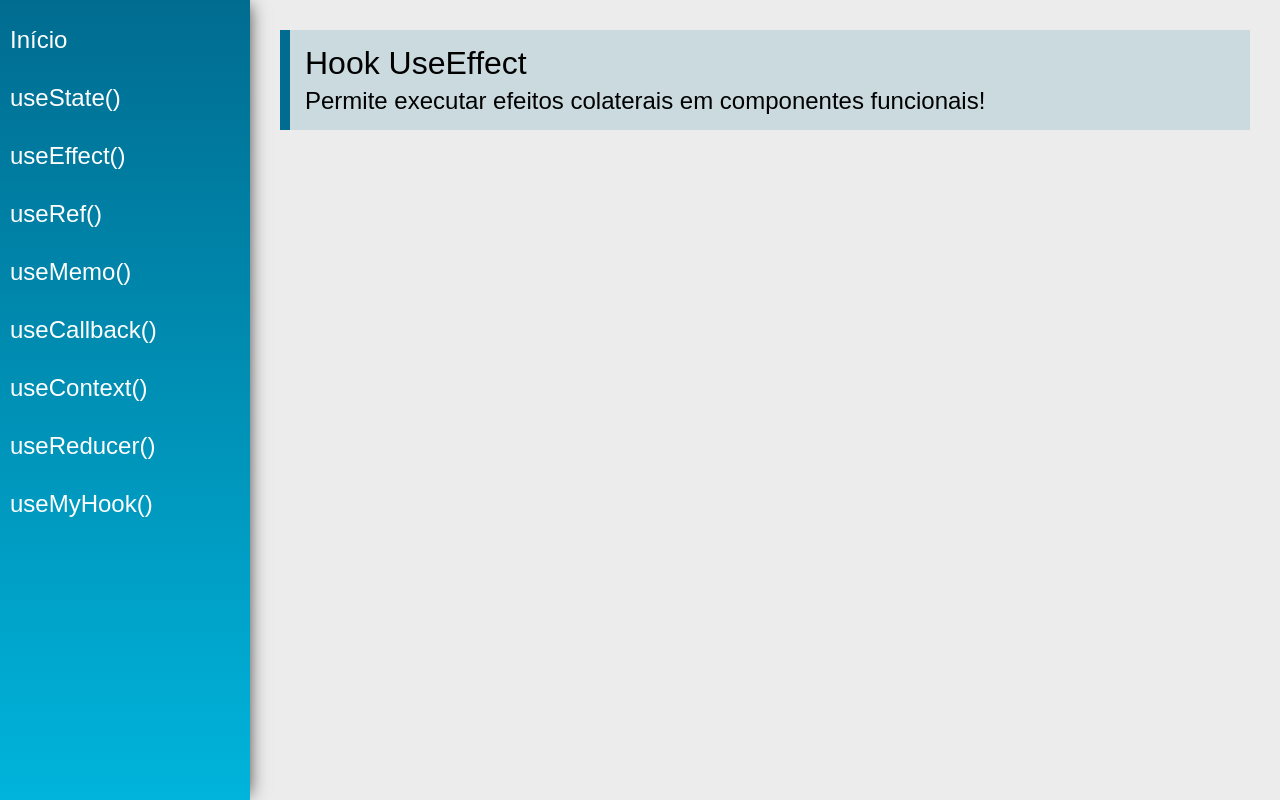
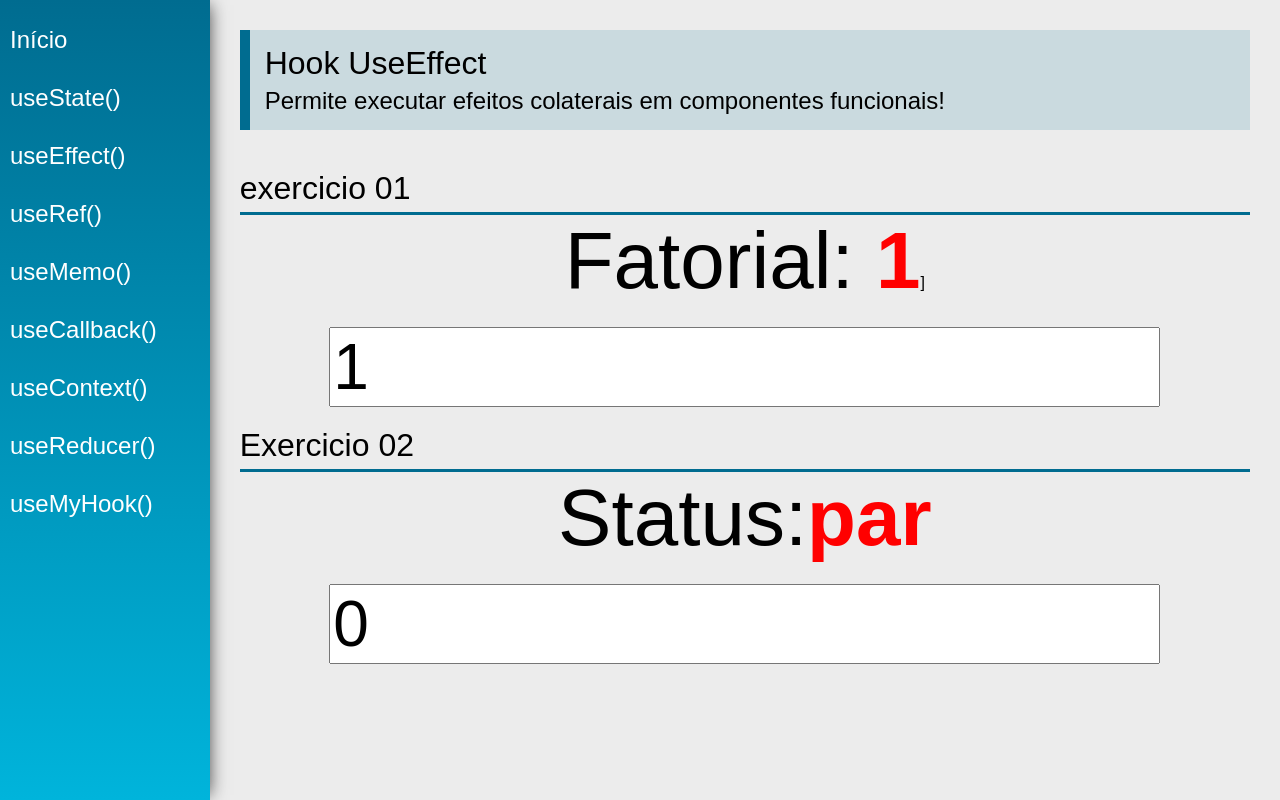
Before and after one commit to viniciosComerciante/React-Hooks, a React (Create React App) app: page /useEffect in a window 1280 px wide. Built offline with nearby package versions, Linux system fonts and the light colour scheme.

Commit message:
aula useRef 1 finalizada

```diff
--- a/src/views/examples/UseEffect.jsx
+++ b/src/views/examples/UseEffect.jsx
@@ -1,15 +1,103 @@
-import React from 'react'
-import PageTitle from '../../components/layout/PageTitle'
+import React, { useState, useEffect } from "react";
+import PageTitle from "../../components/layout/PageTitle";
+import SectionTitle from "../../components/layout/SectionTitle";
 
 const UseEffect = (props) => {
+  const [number, setNumber] = useState(1);
+  const [fatorial, setFatorial] = useState(1);
+
+  const [parOuImpar, setParOuImpar] = useState("par");
+  const [numParOuImpar, setNumParOuImpar] = useState(0);
+
+  useEffect(
+
+
+
+    function () {
+
+      function calcFatorial(n) {
+        const num = parseInt(n);
+        if (num < 0) return -1;
+
+        if (num === 0) return 1;
+
+        return calcFatorial(n - 1) * n;
+      }
+
+      setFatorial(calcFatorial(number));
+    },
+    [number]
+  );
+
+  useEffect(
+    function () {
+      if (fatorial > 1000) {
+        document.title = "eitaaa!!";
+      } else {
+        document.title = "normal";
+      }
+    },
+    [fatorial]
+  );
+
+
+
+  useEffect(
+    function () {
+      if (numParOuImpar % 2 === 0) {
+        setParOuImpar('par')
+      } else {
+        setParOuImpar('impar');
+      }
+    },
+    [numParOuImpar]
+  );
+
   return (
     <div className="UseEffect">
       <PageTitle
         title="Hook UseEffect"
         subtitle="Permite executar efeitos colaterais em componentes funcionais!"
       />
+      <SectionTitle title="exercicio 01"></SectionTitle>
+      <div className="center">
+        <div>
+          <span className="text">Fatorial: </span>
+          <span className="text red">
+            {fatorial === -1 ? "Não existe" : fatorial}
+          </span>
+          ]
         </div>
-    )
-}
+        <input
+          type="number"
+          className="input"
+          value={number}
+          onChange={(e) => setNumber(e.target.value)}
+        />
+      </div>
 
-export default UseEffect
+
+
+      <SectionTitle title="Exercicio 02"></SectionTitle>
+
+
+
+      <div className="center">
+        <div>
+          <span className="text">Status:</span>
+          <span className="text red">{parOuImpar}</span>
+          <input
+            type="number"
+            className="input"
+            value={numParOuImpar}
+            onChange={(e) => {
+              setNumParOuImpar(e.target.value);
+            }}
+          />
+        </div>
+      </div>
+    </div>
+  );
+};
+
+export default UseEffect;
--- a/src/views/examples/UseRef.jsx
+++ b/src/views/examples/UseRef.jsx
@@ -1,13 +1,34 @@
-import React from 'react'
+import React, {useState, useRef} from 'react'
 import PageTitle from '../../components/layout/PageTitle'
+import SectionTitle from '../../components/layout/SectionTitle';
 
 const UseRef = (props) => {
+
+    const [value1, setValue1] = useState(2);
+    const count = useRef(0);
+
+    count.current = count.current +1;
+
     return (
         <div className="UseRef">
             <PageTitle
                 title="Hook UseRef"
                 subtitle="Retorna um objeto mutável com a propriedade .current!"
             />
+            <SectionTitle title="exercicio 01"></SectionTitle>
+            <div className="center">
+                <div>
+                    <span className="text">Valor: </span>
+                    <span className="text">{value1}[</span>
+                    <span className="text red">{count.current}</span>
+                    <span className="text">]</span>
+                </div>
+
+                <input type="text" className="input" value={value1} onChange={(e)=>{
+                    setValue1(e.target.value)
+                }}/>
+
+            </div>
         </div>
     )
 }
--- a/src/views/examples/UseState.jsx
+++ b/src/views/examples/UseState.jsx
@@ -48,8 +48,8 @@ const UseState = (props) => {
 
       <SectionTitle title="Exercicio 02"></SectionTitle>
 
-        <label>{name}</label>
         <input type="text" className="input" value={name} onChange={e=> setName(e.target.value)}/>
+        <span className="text">{name}</span>
 
 
     </div>
```
Lines whose indentation alone changed are shown as unchanged.
